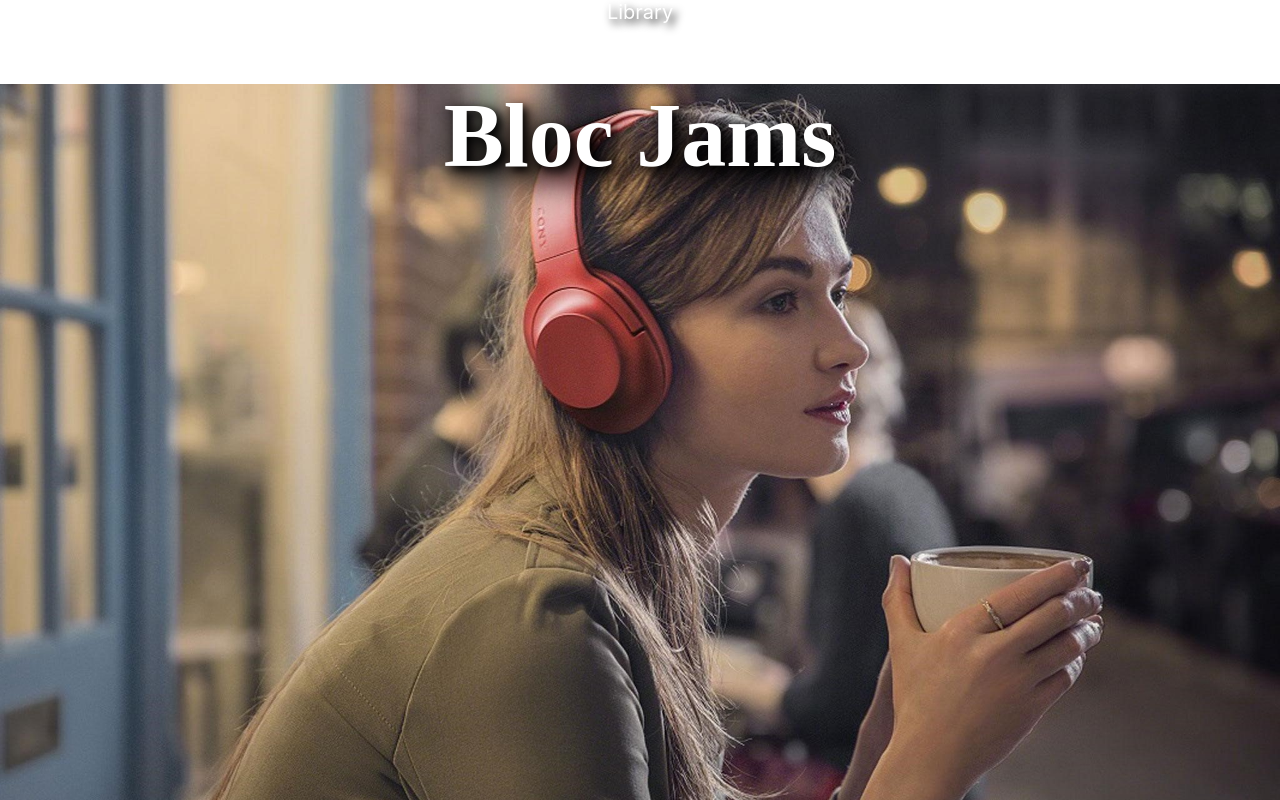
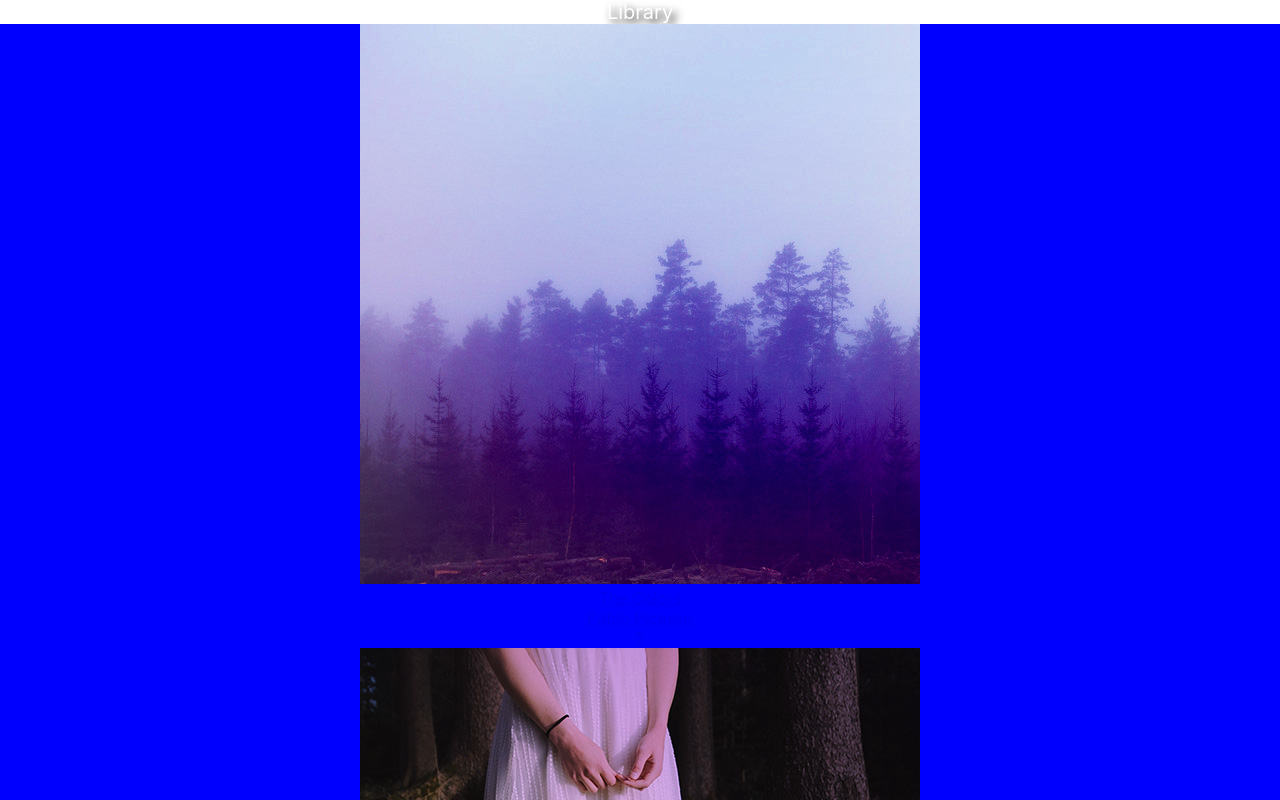
Before and after one commit to jlcote101/bloc-jams-react, a React (Create React App) app: page /library in a window 1280 px wide. Shown: the top 800 px of the page. Built offline with nearby package versions, Linux system fonts and the light colour scheme.

Commit message:
added Homepage Route

```diff
--- a/src/App.js
+++ b/src/App.js
@@ -12,8 +12,7 @@ class App extends Component {
       <div className="App">
         <main>
           <Link className="library-link"to='/Library'>Library</Link>
-          <Homepage/>
-
+          <Route path='/homepage' component={Homepage}/>
           <Route path="/library" component={Library}/>
           <Route path="/album/:slug" component={Album}/>
         </main>
--- a/src/Homepage.js
+++ b/src/Homepage.js
@@ -1,5 +1,4 @@
 import React, {Component} from 'react';
-import Library from './components/Library';
 import './Homepage.css';
 
 class Homepage extends Component {
@@ -9,9 +8,6 @@ class Homepage extends Component {
         <header>
           <h1 className="logo" to='/Library'>Bloc Jams</h1>
         </header>
-        <body>
-
-        </body>
       </div>
     )
   }
```
